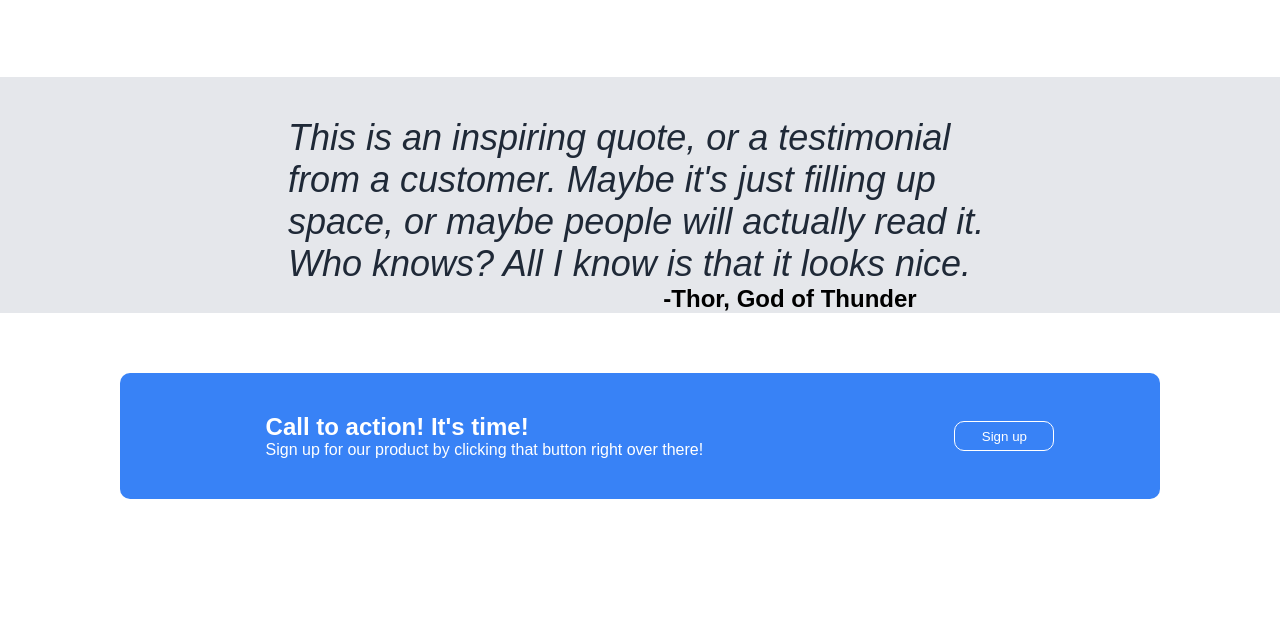
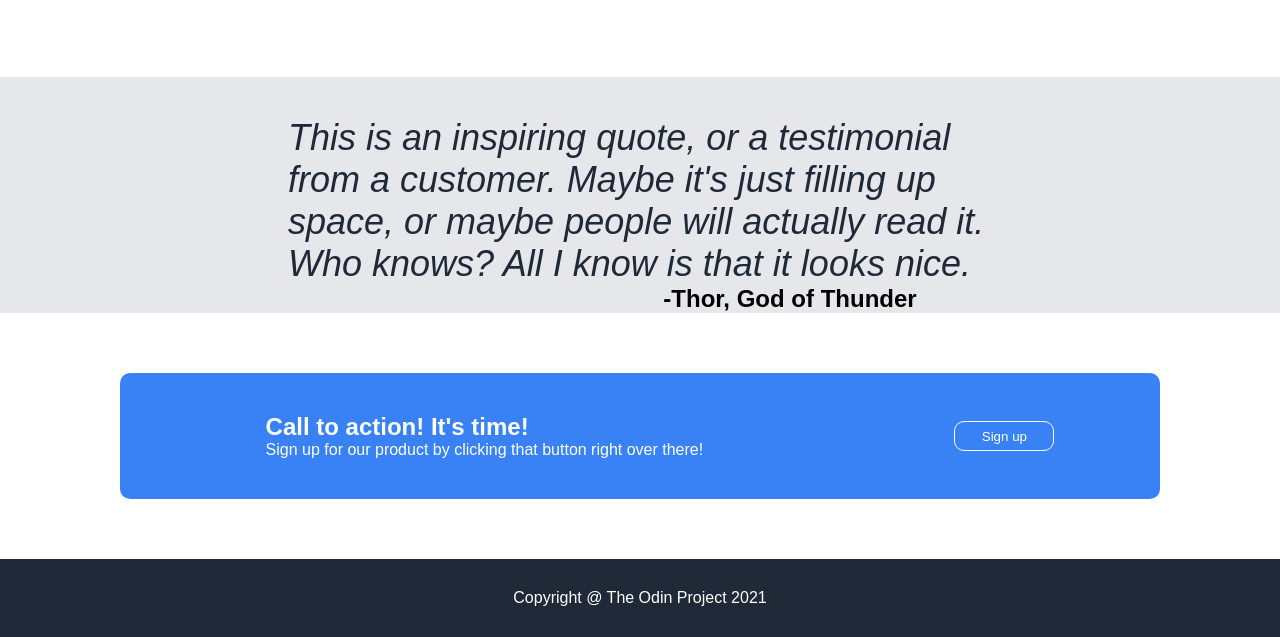
Before and after one commit to fitzs1jm/Landing-page, a plain HTML site: page index.html in a window 1280 px wide. Shown: the part 749-1386 px from the top of the page. Before the commit the page ends 1308 px from the top, so only its background shows below. Drawn offline with Linux system fonts and the light colour scheme.

Commit message:
add footer, finish project

```diff
--- a/index.html
+++ b/index.html
@@ -56,5 +56,8 @@
             <button type="button" class="bottom-button">Sign up</button>
         </div>
    </div>
+   <div class="footer">
+        <p class="footer-text">Copyright @ The Odin Project 2021</p>
+   </div>
 </body>
 </html>
--- a/styles.css
+++ b/styles.css
@@ -208,3 +208,22 @@ body{
     height: 30px;
     border: 1px solid white;
 }
+
+.footer{
+    background-color: #1F2937;
+    color: white;
+    margin-top: auto;
+    display: flex;
+    justify-content: center;
+
+
+
+}
+
+
+
+
+.footer-text{
+    margin: 30px
+
+}
```
